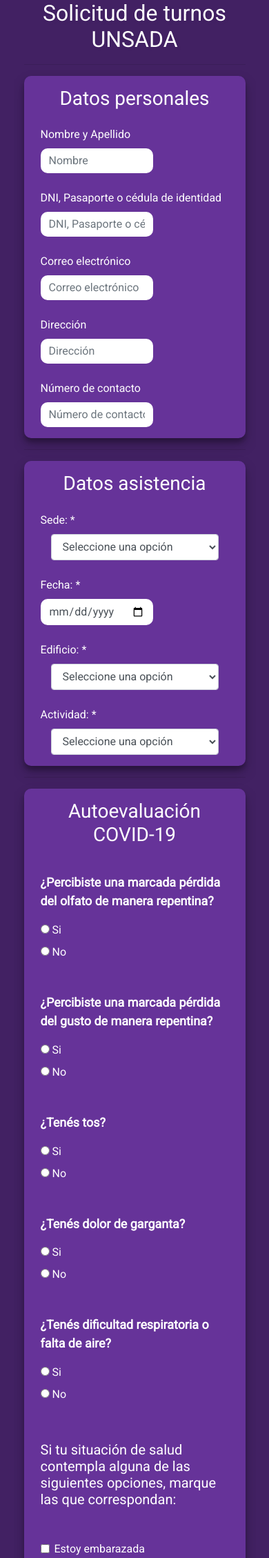
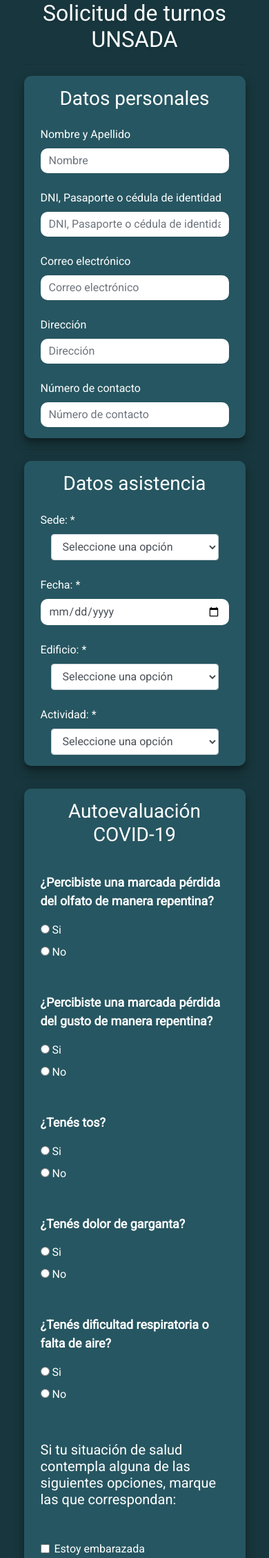
Before and after one commit to Francobdq/webCMBS, a Flask app: page / in a window 390 px wide. Shown: the top 2258 px of the page at 69% size. Run offline with Flask 2, Linux system fonts and the light colour scheme; some libraries are stand-ins or nearby versions.

Commit message:
actualización colores + corrección error labels

```diff
--- a/static/styles/styles.css
+++ b/static/styles/styles.css
@@ -8,12 +8,15 @@
 
 :root {
     /* cambiando estos colores cambia toda la pagina*/
+    --color-fondo: #18363d;
+    --color-cuadrado:#265661;
+    --color-textos: white;
 
-    --color-claro: #6E37A4/*rgba(233, 191, 124, 0.9)*/;
-    --color-medio:  #663399/* #e6b570*/;
-    --color-oscuro:#4F2877/*#d19e57 */;
-    --color-oscurox2:  #422163/*#c79144*/;
-    --color-texto: white;
+
+    --color-claro: black;/*rgba(233, 191, 124, 0.9)*/;
+    --color-medio:   var(--color-cuadrado);
+    --color-oscurox2:  var(--color-fondo)/*#c79144*/;
+    --color-texto: var(--color-textos);
 
     --color-sombra1: rgba(112, 139, 168, 0.25);
     --color-borde: #80bdff;
@@ -82,21 +85,7 @@ h1:focus {
     border-style: none;
 }
 
-#pregunta14,
-#pregunta15,
-#pregunta16 {
-    background-color:var(--color-claro);
-    border-radius: 10px;
-    border-style: none;
-}
-
-#h3-comentarios {
-    text-shadow: 2px 2px 3px var(--color-oscuro);
-    color: var(--color-texto)
-}
-
 input {
-    background-color:var(--color-claro);
     border-style: none;
 }
 
@@ -111,7 +100,7 @@ input {
         margin-top: 1rem;
     }
     .input-datos-personales {
-        width: 60%;
+        width: 100%;
     }
 }
 
@@ -127,7 +116,7 @@ input {
         margin-top: 1rem;
     }
     .input-datos-personales  {
-        width: 60%;
+        width: 100%;
     }
 }
 
--- a/templates/index.html
+++ b/templates/index.html
@@ -5,9 +5,9 @@
         <meta name="viewport" content="width=device-width, initial-scale=1, shrink-to-fit=no">
         <link href="https://fonts.googleapis.com/css2?family=Roboto&display=swap" rel="stylesheet">
         <link rel="stylesheet" href="https://maxcdn.bootstrapcdn.com/bootstrap/4.0.0/css/bootstrap.min.css" integrity="sha384-Gn5384xqQ1aoWXA+058RXPxPg6fy4IWvTNh0E263XmFcJlSAwiGgFAW/dAiS6JXm" crossorigin="anonymous">
+
         <link href="{{ url_for('static',filename='styles/styles.css') }}" rel="stylesheet" type="text/css">
         <script src="https://code.jquery.com/jquery-3.1.1.min.js"></script>
-        <script>
 
         </script>
         <!-- <link rel="stylesheet" href="styles.css" /> -->
@@ -38,7 +38,7 @@
                     <input name="direccion-input" id="direccion-input" value="" type="text" class="form-control col-md-6 input-datos-personales" required placeholder="Dirección" />
                     <br/>
                     <label id="tel" class="label-datos" for="tel-input">Número de contacto </label>
-                    <input name="tel-input" id="tel-input" value="" type="text" class="form-control col-md-3 input-datos-personales" placeholder="Número de contacto" />
+                    <input name="tel-input" id="tel-input" value="" type="text" class="form-control col-md-6 input-datos-personales" placeholder="Número de contacto" />
                 </section>
                 <hr />
                 <section class="seccion-container" data-aos="fade-right" data-aos-duration="750" data-aos-easing="ease-in-out">
@@ -110,32 +110,32 @@
                     <br/>
                     <div class="form-check">
                         <input name="cancerCheck" class="form-check-input" type="checkbox" value="cancerCheck" id="defaultCheck2">
-                        <label class="form-check-label" for="defaultCheck1">Tengo/tuve cáncer</label>
+                        <label class="form-check-label" for="defaultCheck2">Tengo/tuve cáncer</label>
                     </div>
                     <br/>
                     <div class="form-check">
                         <input name="diabetesCheck" class="form-check-input" type="checkbox" value="diabetesCheck" id="defaultCheck3">
-                        <label class="form-check-label" for="defaultCheck1">Tengo diabetes</label>
+                        <label class="form-check-label" for="defaultCheck3">Tengo diabetes</label>
                     </div>
                     <br/>
                     <div class="form-check">
                         <input name="hepaticaCheck" class="form-check-input" type="checkbox" value="hepaticaCheck" id="defaultCheck4">
-                        <label class="form-check-label" for="defaultCheck1">Tengo alguna enfermedad hepática</label>
+                        <label class="form-check-label" for="defaultCheck4">Tengo alguna enfermedad hepática</label>
                     </div>
                     <br/>
                     <div class="form-check">
                         <input name="renalCheck" class="form-check-input" type="checkbox" value="renalCheck" id="defaultCheck5">
-                        <label class="form-check-label" for="defaultCheck1">Tengo alguna enfermedad renal crónica</label>
+                        <label class="form-check-label" for="defaultCheck5">Tengo alguna enfermedad renal crónica</label>
                     </div>
                     <br/>
                     <div class="form-check">
                         <input name="respiratoriaCheck" class="form-check-input" type="checkbox" value="respiratoriaCheck" id="defaultCheck6">
-                        <label class="form-check-label" for="defaultCheck1">Tengo alguna enfermedad respiratoria</label>
+                        <label class="form-check-label" for="defaultCheck6">Tengo alguna enfermedad respiratoria</label>
                     </div>
                     <br/>
                     <div class="form-check">
                         <input name="cardiologicaCheck" class="form-check-input" type="checkbox" value="cardiologicaCheck" id="defaultCheck7">
-                        <label class="form-check-label" for="defaultCheck1">Tengo alguna enfermedad cardiológica</label>
+                        <label class="form-check-label" for="defaultCheck7">Tengo alguna enfermedad cardiológica</label>
                     </div>
                     <br/>
                     <br/>
```
